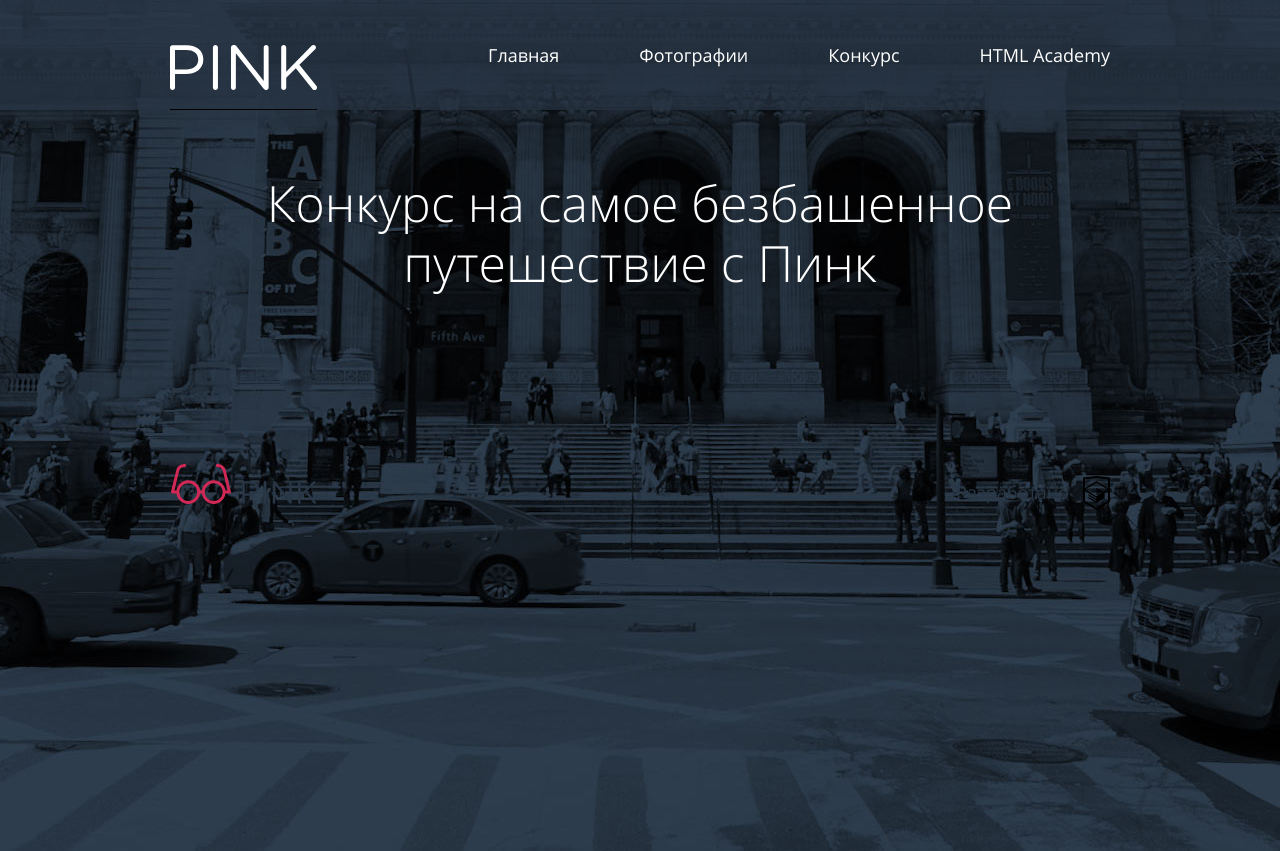
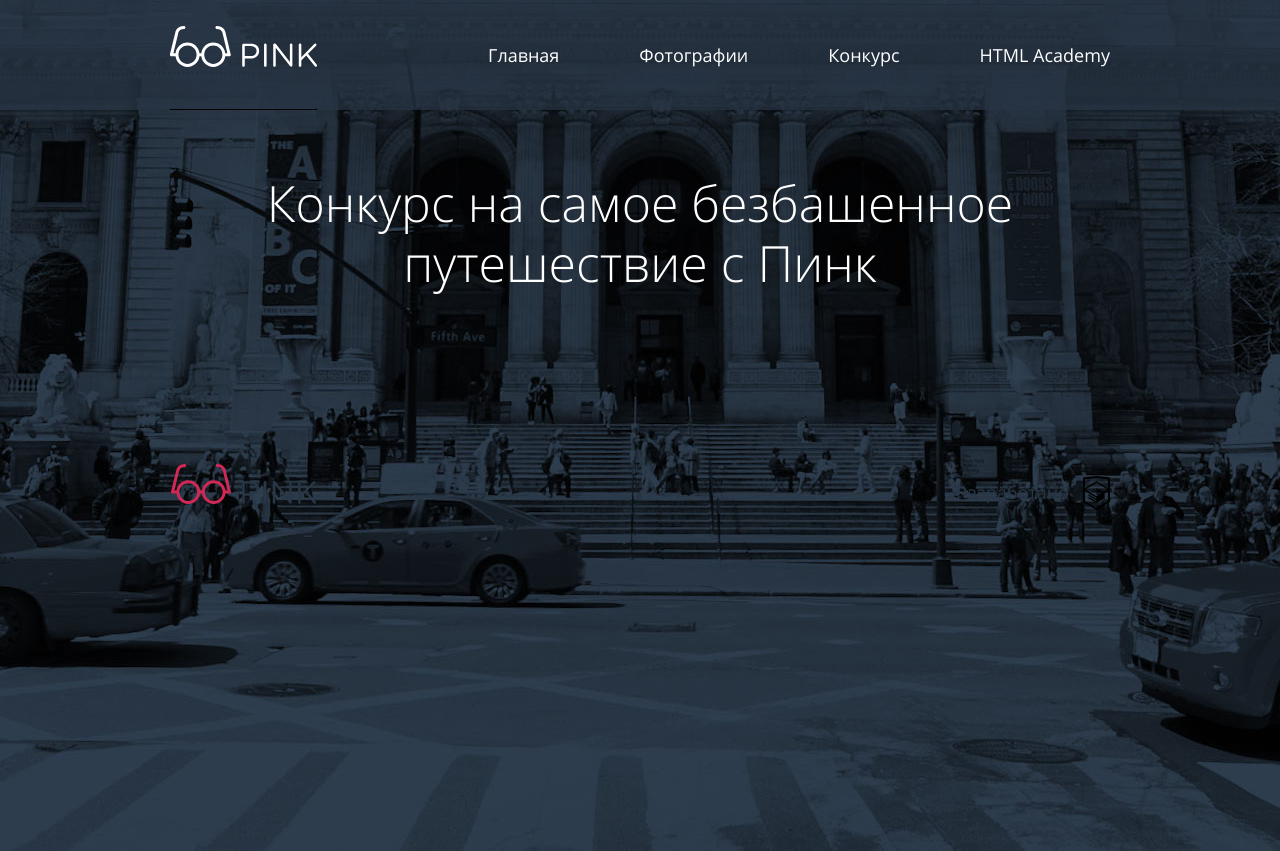
Before and after one commit to bezprobeloff/pink, a website: page source/form.html in a window 1280 px wide. Drawn offline with nearby package versions, Linux system fonts and the light colour scheme; files that its build step writes are made by us from their sources.

Commit message:
Подчищен хлам

```diff
--- a/source/form.html
+++ b/source/form.html
@@ -10,7 +10,10 @@
       <header class="page-header">
         <div class="wrapper page-header__wrapper">
           <a class="page-header__logo">
-        <img src="../img/logo.svg" alt="Логотип приложения Pink" class="page-header__logo-image"  width="75" height="22">
+            <picture>
+              <source media="(min-width: 660px)" srcset="../img/logo-pink-white-tablet.svg">
+              <img src="../img/logo-pink-white-mobile.svg" alt="Логотип приложения Pink" class="page-header__logo-image"  width="75" height="22">
+            </picture>
           </a>
           <nav class="main-nav main-nav--opened main-nav--nojs">
             <button class="main-nav__toggle" type="button">Открыть меню</button>
--- a/source/sass/blocks/article-news.scss
+++ b/source/sass/blocks/article-news.scss
@@ -96,7 +96,6 @@
     &__link {
       font-size: 18px;
       line-height: 1.67;
-      //@include font(14px, normal, $color_red, 1.71);
     }
   }
 }
--- a/source/sass/blocks/copyright.scss
+++ b/source/sass/blocks/copyright.scss
@@ -28,7 +28,6 @@
 @media (min-width: $tablet-width) {
   .copyright {
     padding: 0;
-    //justify-self: flex-end;
     padding-top: 12px;
     margin-left: auto;
   }
--- a/source/sass/blocks/donwload.scss
+++ b/source/sass/blocks/donwload.scss
@@ -176,7 +176,6 @@
   (min-width: $mobile-width) and (min-resolution: 1.5dppx) {
   .download__wrapper::before {
     background-image: url("../img/iphone-hand-mobile@2x.png");
-    //background-size: 50%;
   }
 }
 
@@ -184,7 +183,6 @@
   (min-width: $tablet-width) and (min-resolution: 1.5dppx) {
   .download__wrapper::before {
     background-image: url("../img/iphone-hand-tablet@2x.png");
-    //background-size: 50%;
   }
 }
 
@@ -192,6 +190,5 @@
   (min-width: $desktop-width) and (min-resolution: 1.5dppx) {
   .download__wrapper::before {
     background-image: url("../img/iphone-hand-desktop@2x.png");
-    //background-size: 50%;
   }
 }
--- a/source/sass/blocks/main-nav.scss
+++ b/source/sass/blocks/main-nav.scss
@@ -28,7 +28,6 @@
   &--closed {
     .main-nav__toggle::before {
       content: "";
-      //z-index: 5;
       position: absolute;
       top: 21px;
       left: 0;
--- a/source/sass/blocks/page-header.scss
+++ b/source/sass/blocks/page-header.scss
@@ -15,7 +15,6 @@
     display: flex;
     padding: 0;
     margin: 0;
-    //width: 100%;
     height: 66px + 3px; //+3 'это только для открытого типа
     //opacity: 0.3; это для закрытого типа
     box-shadow: 0 1px 0 0 $color_black;
--- a/source/sass/blocks/photo.scss
+++ b/source/sass/blocks/photo.scss
@@ -139,7 +139,6 @@
     &__hit {
       top: 55px;
       margin-right: 3%;
-      //padding: 6px 20px;
     }
 
     &__post {
--- a/source/sass/blocks/site-list.scss
+++ b/source/sass/blocks/site-list.scss
@@ -5,10 +5,6 @@
   margin-top: 1px;
   list-style: none;
   display: flex;
-
-  //для тестов
-  //display: none;
-  //
   flex-direction: column;
 
   &__item {
@@ -39,7 +35,6 @@
 
 @media (min-width: $desktop-width) {
   .site-list {
-    //width: 700px;
     flex-direction: row;
     min-height: 110px;
     margin: 0;
```
Also changed, not shown: source/photo.html (+2 -2 lines), source/sass/blocks/page-main.scss (+0 -7 lines). Lines whose indentation alone changed are shown as unchanged.
